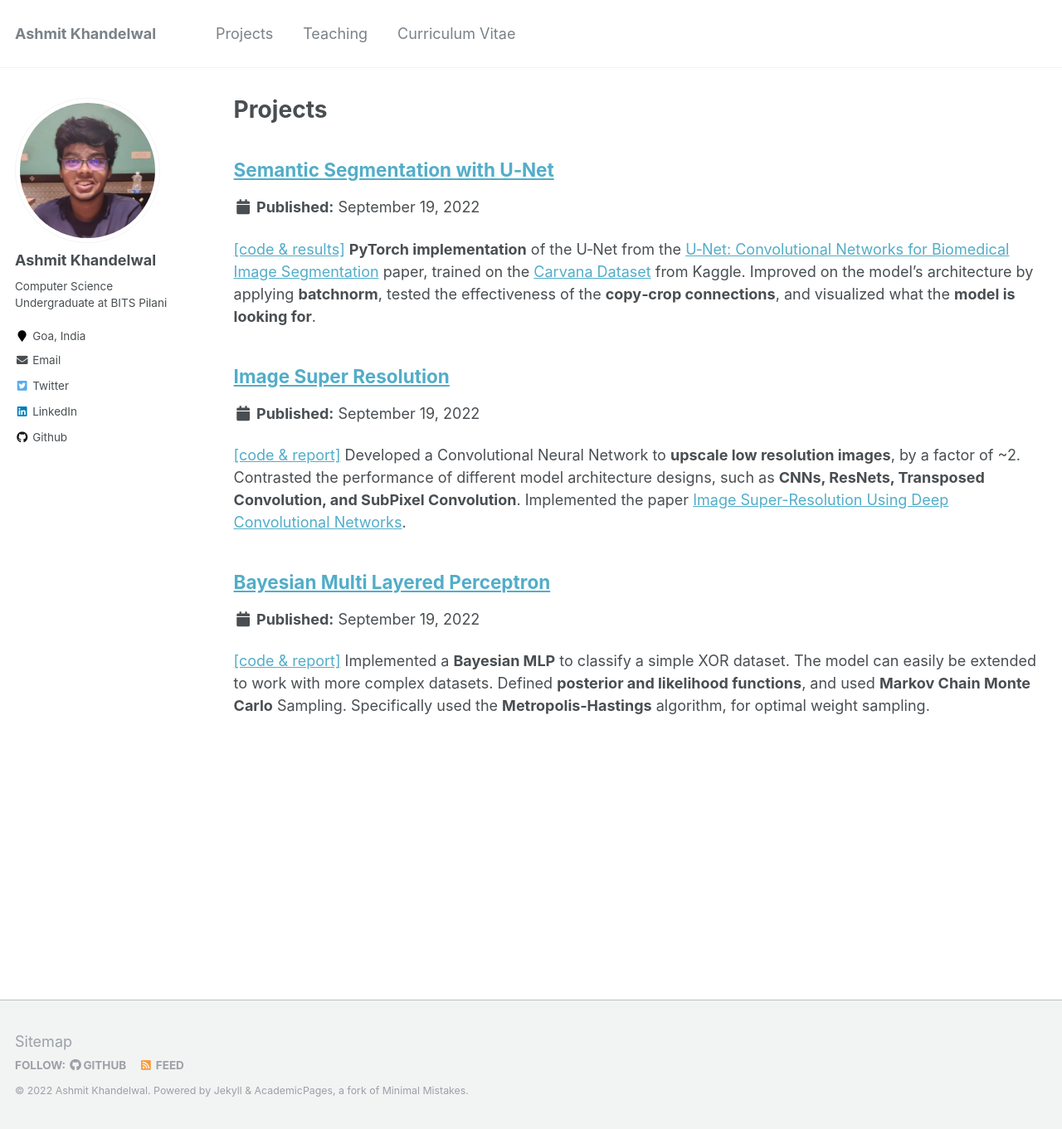
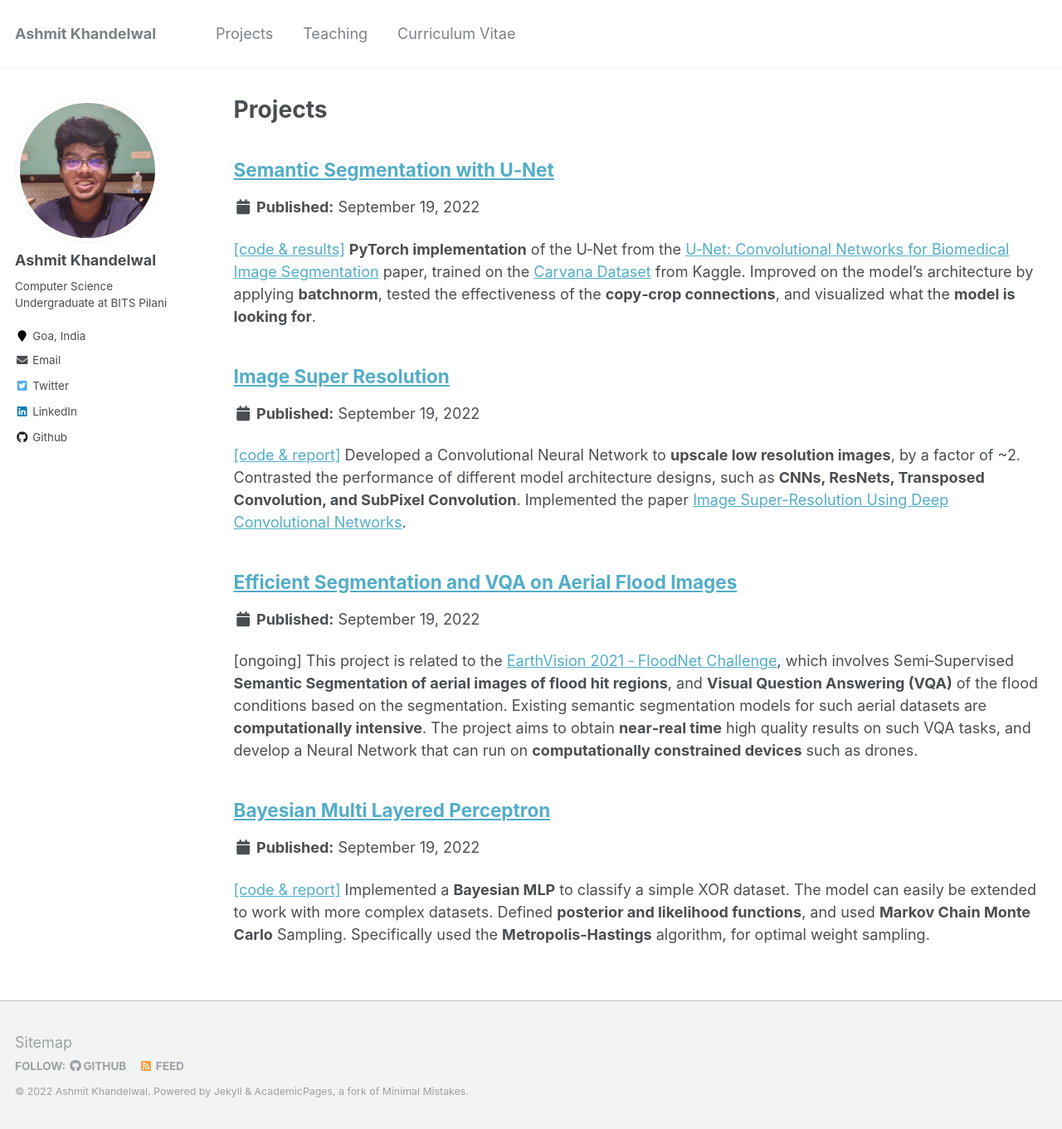
Before and after one commit to ashmitkx/ashmitkx.github.io, a Jekyll site: the page built from _pages/projects.html, in a window 1280 px wide and 1361 px high. Shown: the whole window at 83% size. Built offline with Jekyll 4.4.1, drawn with Linux system fonts in a browser that asks for light colours.

```diff
--- a/_pages/cv.md
+++ b/_pages/cv.md
@@ -9,4 +9,4 @@ redirect_from:
 
 **[Link to CV](/files/ashmit-khandelwal-cv.pdf){:target="\_blank"}**
 
-_Updated 6 Sep, 2022_
+_Updated 19 Sep, 2022_
--- /dev/null
+++ b/_projects/floodnet.md
@@ -0,0 +1,12 @@
+---
+title: 'Efficient Segmentation and VQA on Aerial Flood Images'
+collection: projects
+type: 'University Project'
+permalink: /projects/floodnet
+venue: ''
+location: ''
+---
+
+[ongoing] This project is related to the [EarthVision 2021 ‑ FloodNet Challenge](http://www.classic.grss-ieee.org/earthvision2021/challenge.html), which involves Semi‑Supervised **Semantic Segmentation of aerial images of flood hit regions**, and **Visual Question Answering (VQA)** of the flood conditions based on the segmentation. Existing semantic segmentation models for such aerial datasets are **computationally intensive**. The project aims to obtain **near‑real time** high quality results on such VQA tasks, and develop a Neural Network that can run on **computationally constrained devices** such as drones.
+
+Supervisor: [Sravan Danda](https://www.bits-pilani.ac.in/goa/dandas/profile), BITS Pilani
```
Also changed, not shown: _pages/about.md (+4 -2 lines), 2 other files.
